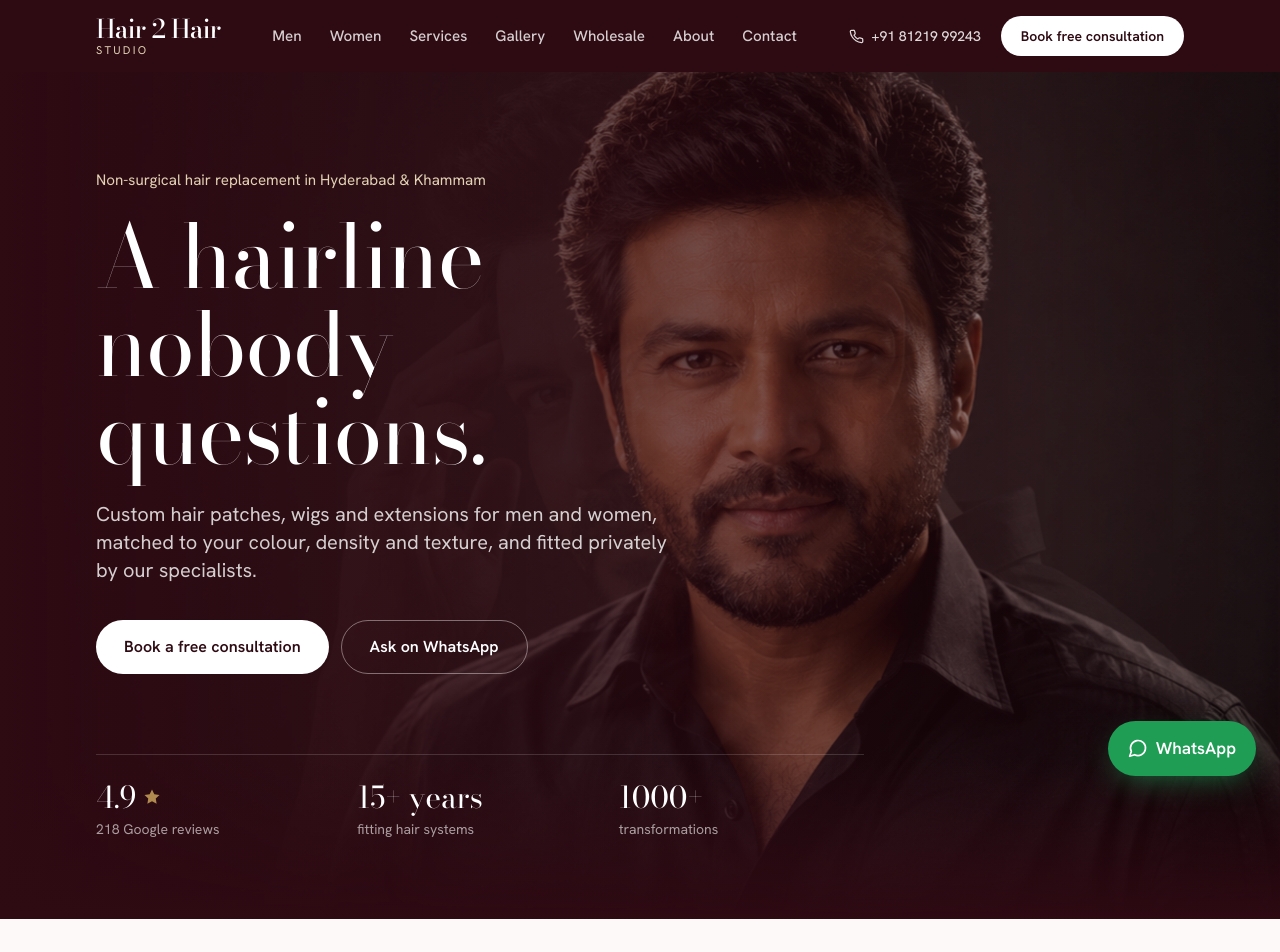
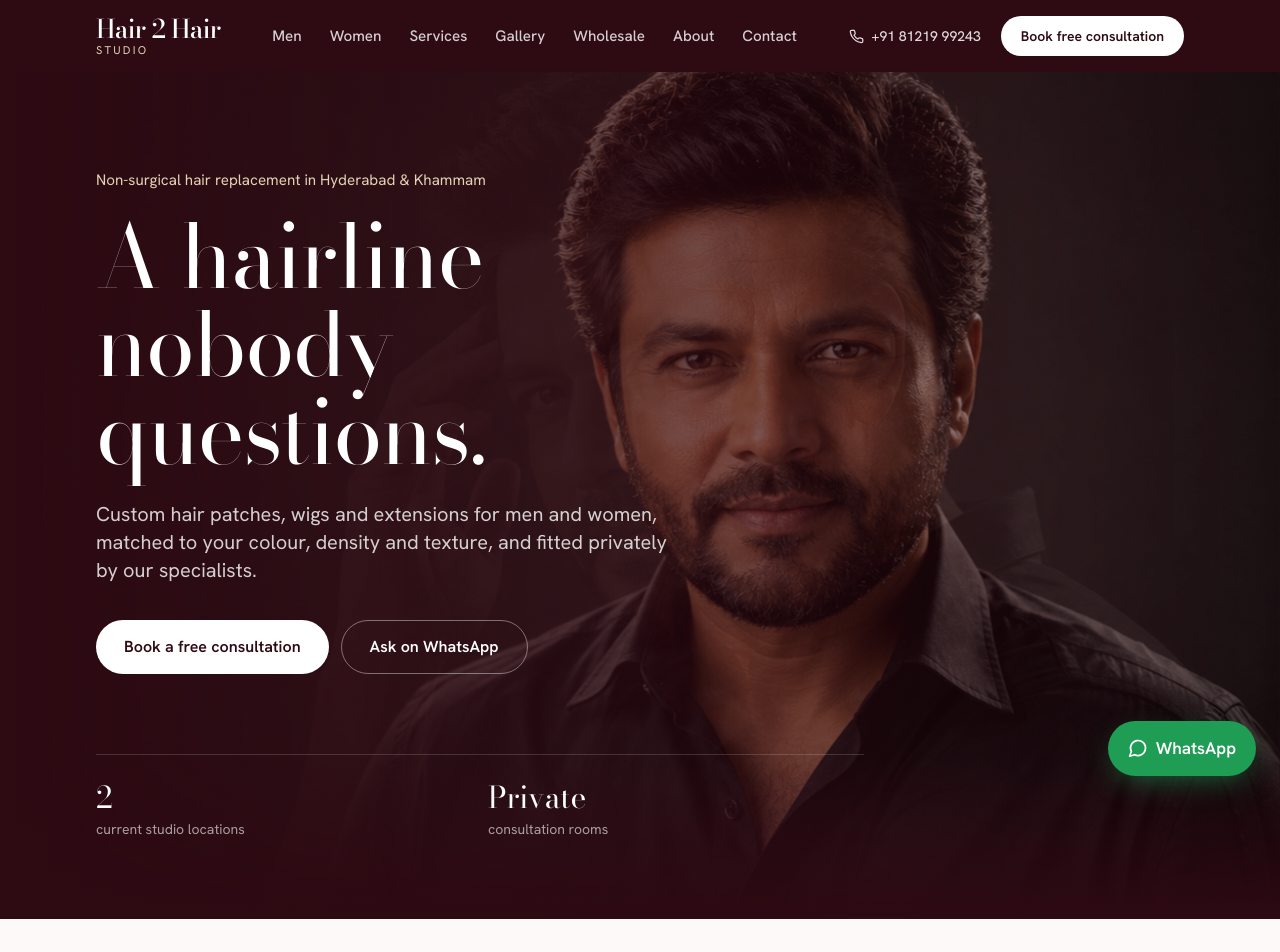
Before and after one commit to jampala-rishi-krishna/Sathishanna_office, a React (Vite) app: page / in a window 1280 px wide. Shown: the top 952 px of the page. Built offline with nearby package versions, Linux system fonts and the light colour scheme.

Commit message:
Remove unverified homepage experience and franchise claims

```diff
--- a/src/pages/Home.tsx
+++ b/src/pages/Home.tsx
@@ -277,24 +277,16 @@ export default function Home() {
             </div>
           </div>
 
-          <dl className="mt-14 grid max-w-3xl grid-cols-3 gap-4 border-t border-white/15 pt-6 sm:mt-20">
+          <dl className="mt-14 grid max-w-3xl grid-cols-2 gap-4 border-t border-white/15 pt-6 sm:mt-20">
             <div>
-              <dt className="sr-only">Google rating</dt>
-              <dd className="flex items-center gap-1.5 font-display text-2xl sm:text-3xl">
-                {SITE.rating}
-                <Star size={18} className="text-brand-gold" fill="currentColor" strokeWidth={0} aria-hidden="true" />
-              </dd>
-              <dd className="mt-1 text-xs text-white/60 sm:text-sm">{SITE.reviewCount} Google reviews</dd>
+              <dt className="sr-only">Current studio locations</dt>
+              <dd className="font-display text-2xl sm:text-3xl">2</dd>
+              <dd className="mt-1 text-xs text-white/60 sm:text-sm">current studio locations</dd>
             </div>
             <div>
-              <dt className="sr-only">Experience</dt>
-              <dd className="font-display text-2xl sm:text-3xl">15+ years</dd>
-              <dd className="mt-1 text-xs text-white/60 sm:text-sm">fitting hair systems</dd>
-            </div>
-            <div>
-              <dt className="sr-only">Clients</dt>
-              <dd className="font-display text-2xl sm:text-3xl">1000+</dd>
-              <dd className="mt-1 text-xs text-white/60 sm:text-sm">transformations</dd>
+              <dt className="sr-only">Consultations</dt>
+              <dd className="font-display text-2xl sm:text-3xl">Private</dd>
+              <dd className="mt-1 text-xs text-white/60 sm:text-sm">consultation rooms</dd>
             </div>
           </dl>
         </Container>
@@ -518,7 +510,7 @@ export default function Home() {
           <div className="overflow-hidden rounded-2xl bg-brand-blush">
             <img
               src={encodeURI('/Data/gallery/brand outlet.png')}
-              alt="Hair 2 Hair Studio franchise outlets across India"
+              alt="Hair 2 Hair Studio franchise enquiry"
               loading="lazy"
               decoding="async"
               className="aspect-[4/3] w-full object-cover"
@@ -527,22 +519,8 @@ export default function Home() {
           <div>
             <h2 className="text-[2rem] leading-[1.1] text-brand-ink sm:text-[2.6rem]">Open a Hair 2 Hair Studio</h2>
             <p className="mt-5 text-lg leading-relaxed text-brand-stone">
-              Build a business on a proven model in a fast-growing industry. With over 15 years of expertise, we
-              support franchise partners with training, marketing, CRM and day-to-day operations.
-            </p>
-            <dl className="mt-8 grid grid-cols-2 gap-6 border-y border-brand-line py-6">
-              <div>
-                <dt className="text-sm text-brand-stone">Industry growth</dt>
-                <dd className="font-display text-3xl text-brand-primary">35% a year</dd>
-              </div>
-              <div>
-                <dt className="text-sm text-brand-stone">Typical break-even</dt>
-                <dd className="font-display text-3xl text-brand-primary">6–12 months</dd>
-              </div>
-            </dl>
-            <p className="mt-6 leading-relaxed text-brand-stone">
-              We help with site setup, interiors and customer management, with ongoing digital marketing and R&amp;D
-              support, and you offer hair replacement, salon and spa services using our exclusive product range.
+              Interested in exploring a Hair 2 Hair Studio franchise? Contact our team to request current
+              information about eligibility, location requirements, setup costs and operating arrangements.
             </p>
             <div className="mt-8">
               <Button href="/contact" variant="outline">
```
